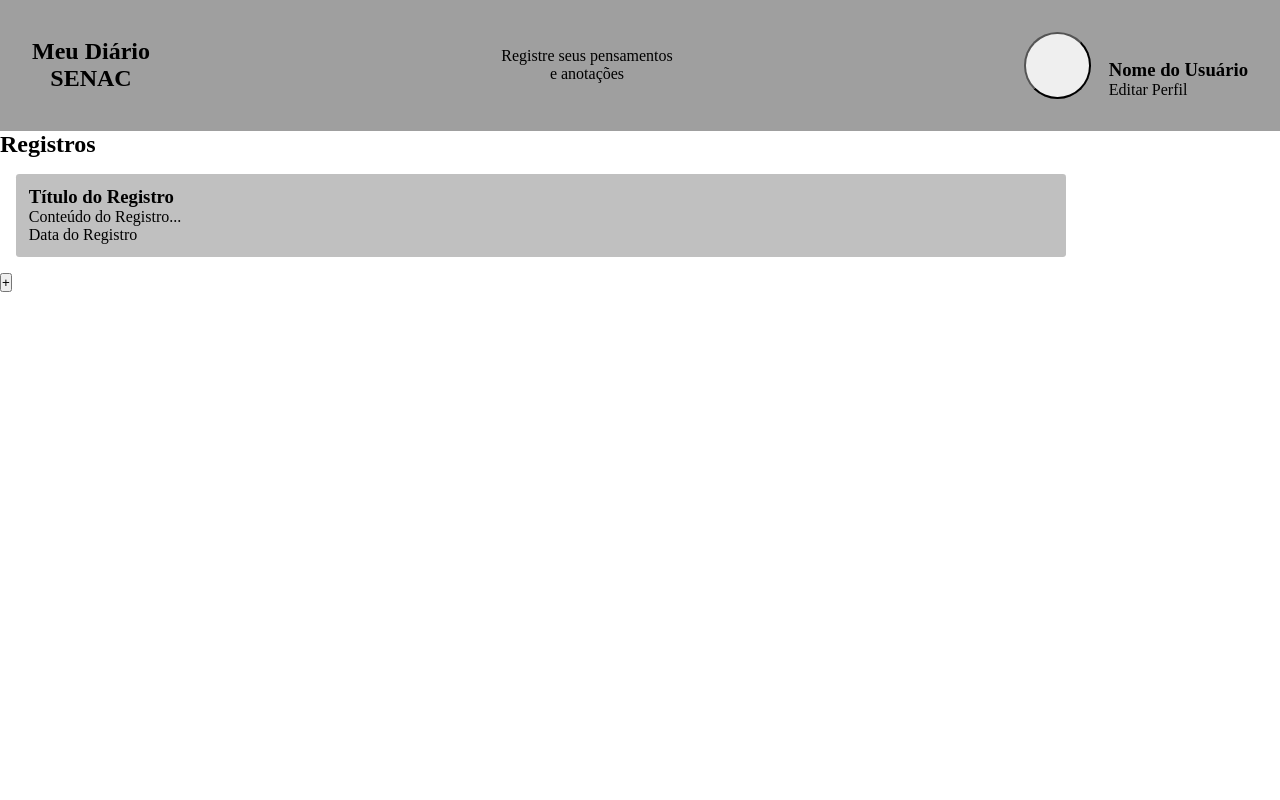
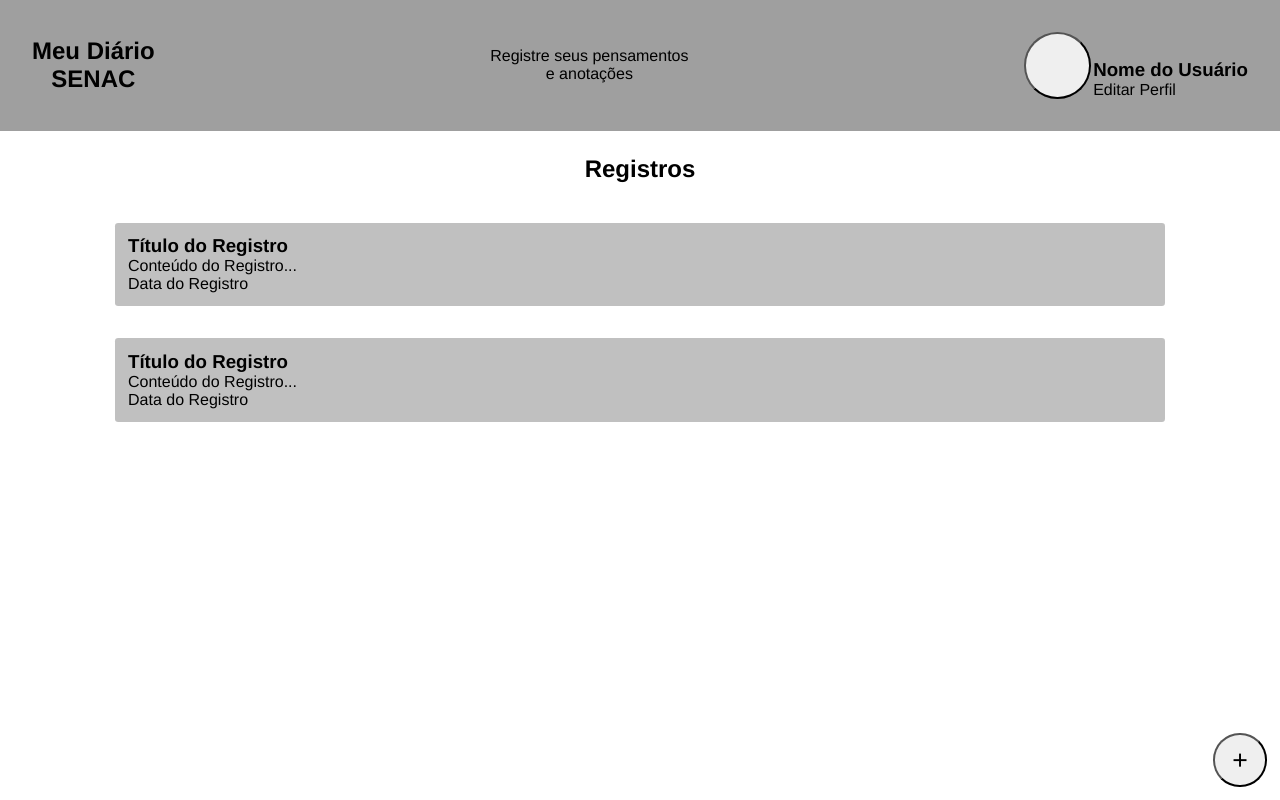
Before and after one commit to MarceloCSJ/MDS-FrontEnd, an Angular app: page / in a window 1280 px wide. Built offline with nearby package versions, Linux system fonts and the light colour scheme.

Commit message:
Add card-registros component

```diff
--- /dev/null
+++ b/src/app/components/registros/card-registros/card-registros.component.css
@@ -0,0 +1,17 @@
+main{
+    display: flex;
+    justify-content: center;
+    align-items: center;
+    flex-direction:column;
+}
+section{
+    width: 80%;
+    display:flex;
+    justify-content: left;
+    align-items: start;
+    flex-direction: column;
+    margin: 1em;
+    padding: 0.8em;
+    border-radius: 0.2em;
+    background-color: rgb(192, 192, 192);
+}
--- /dev/null
+++ b/src/app/components/registros/card-registros/card-registros.component.html
@@ -0,0 +1,16 @@
+<main>
+    <section>
+            <div class="registro">
+                <h3>Título do Registro</h3>
+                <p>Conteúdo do Registro...</p>
+                <p>Data do Registro</p>
+            </div>
+    </section>
+    <section>
+            <div class="registro">
+                <h3>Título do Registro</h3>
+                <p>Conteúdo do Registro...</p>
+                <p>Data do Registro</p>
+            </div>
+    </section>
+</main>
--- a/src/app/components/registros/registros.component.css
+++ b/src/app/components/registros/registros.component.css
@@ -27,13 +27,25 @@ header {
         aspect-ratio: 1/1;
     }
 }
-section{
-    width: 80%;
-    justify-content: left;
+#titulo{
+    display: flex;
+    justify-content: center;
     align-items: center;
-    flex-direction: column;
-    margin: 1em;
-    padding: 0.8em;
-    border-radius: 0.2em;
-    background-color: rgb(192, 192, 192);
+    flex-direction:column;
+    padding: 1em;
 }
+#adicionar-registro{
+    position: fixed;
+    bottom: 1em;
+    right: 1em;
+    display: flex;
+    justify-content: center;
+    align-items: center;
+    height: 4em;
+    width: 4em;
+    border-radius: 50%;
+    aspect-ratio: 1/1;
+    span{
+        font-size:2em;
+    }
+}
--- a/src/app/components/registros/registros.component.html
+++ b/src/app/components/registros/registros.component.html
@@ -16,14 +16,8 @@
     </div>
 </header>
 <main>
-    <h2>Registros</h2>
-    <section>
-        <div id="registro">
-            <h3>Título do Registro</h3>
-            <p>Conteúdo do Registro...</p>
-            <p>Data do Registro</p>
-        </div>
-    </section>
+    <h2 id="titulo">Registros</h2>
+    <app-card-registros></app-card-registros>
     <button id="adicionar-registro">
         <span>+</span>
     </button>
--- a/src/app/components/registros/registros.component.ts
+++ b/src/app/components/registros/registros.component.ts
@@ -1,10 +1,10 @@
 import { Component } from '@angular/core';
-import { LoginComponent } from '../login/login.component';
+import { CardRegistrosComponent } from './card-registros/card-registros.component';
 
 @Component({
   selector: 'app-registros',
   standalone: true,
-  imports: [LoginComponent],
+  imports: [CardRegistrosComponent],
   templateUrl: './registros.component.html',
   styleUrl: './registros.component.css'
 })
--- a/src/styles.css
+++ b/src/styles.css
@@ -2,4 +2,5 @@
 * {
     margin:0;
     padding: 0;
+    font-family: 'Franklin Gothic Medium', 'Arial Narrow', Arial, sans-serif;
 }
```
Also changed, not shown: src/app/components/registros/card-registros/card-registros.component.ts (added, +12 -0 lines), 1 other file (tests, documents, lock files or other folders).
